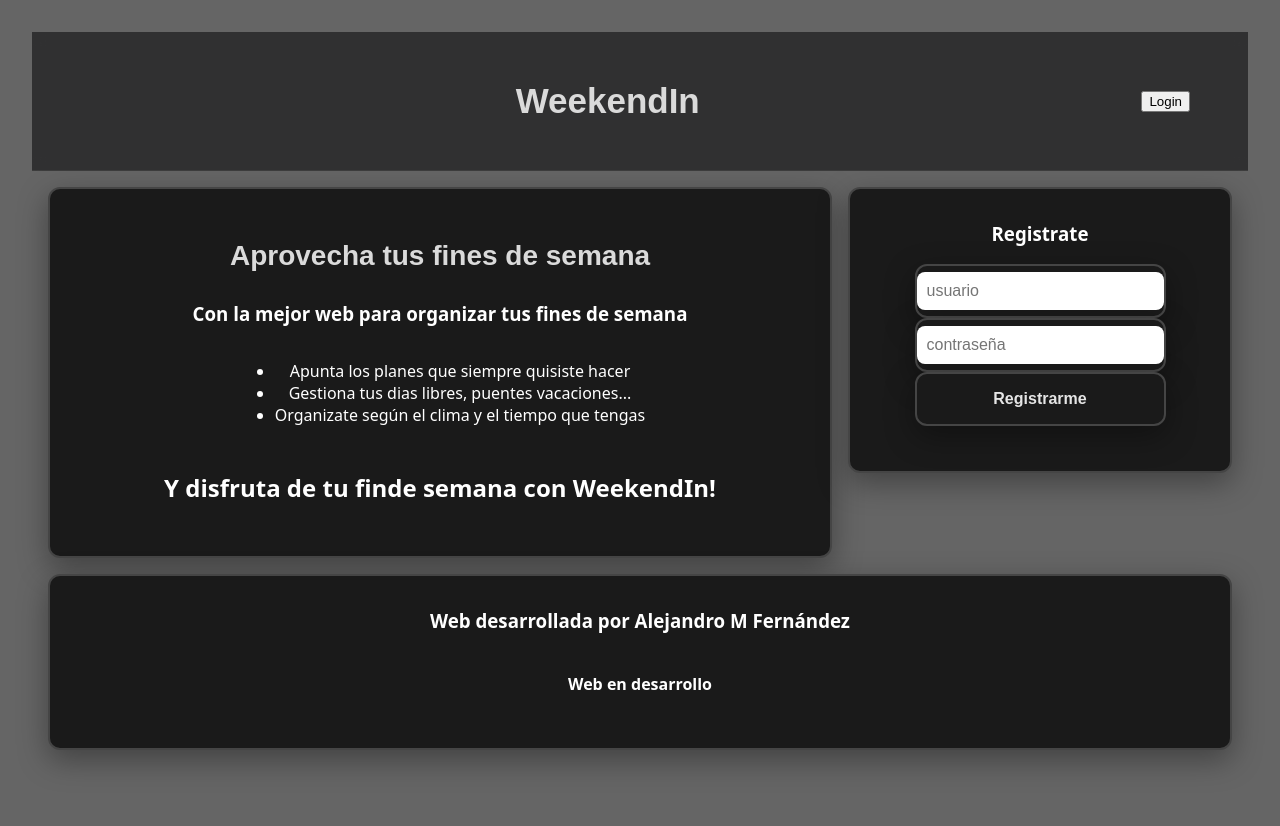
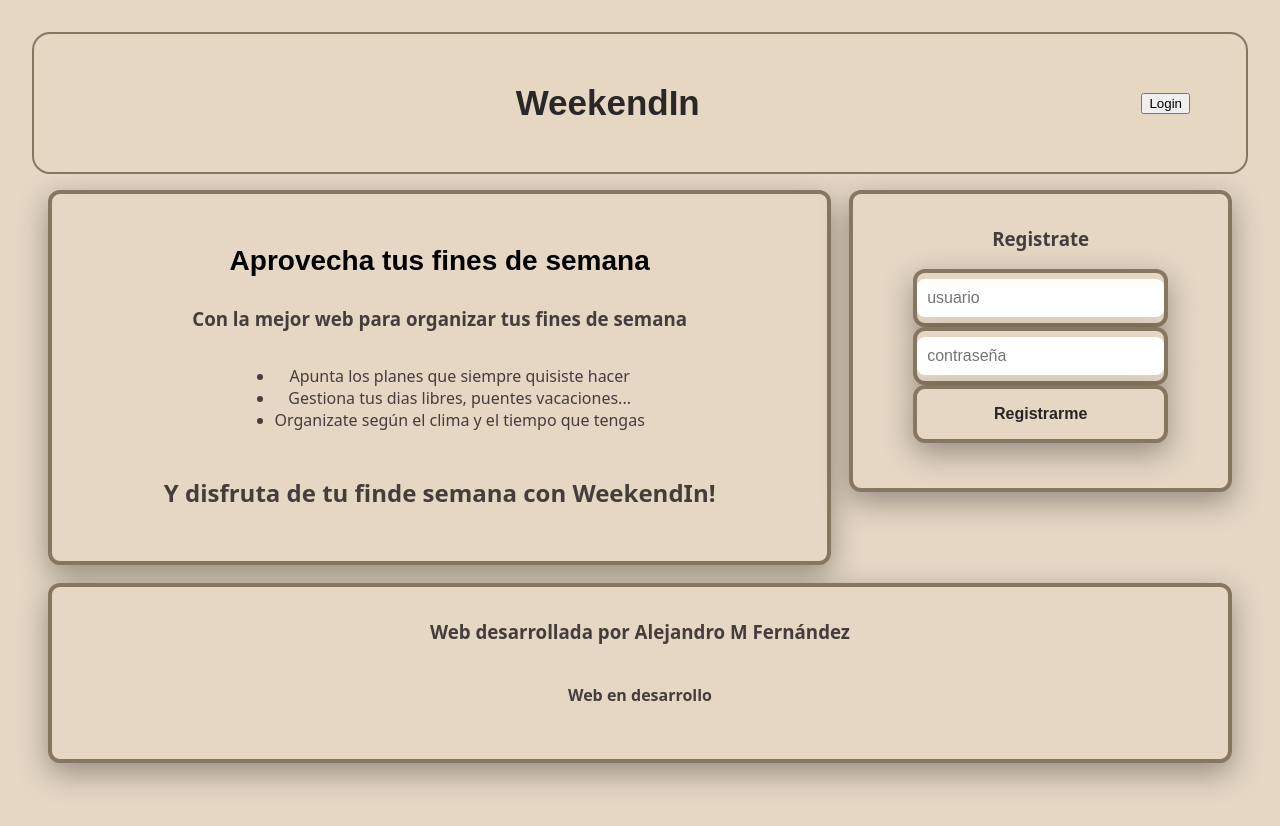
Before and after one commit to Alejandro-MFL/WeekenIn.github.io, a React (Vite) app in the folder frontend/: page / in a window 1280 px wide. Shown: the top 826 px of the page. Built offline with nearby package versions, Linux system fonts and the light colour scheme.

Commit message:
cambios esteticos

```diff
--- a/frontend/src/components/CalendarButton.jsx
+++ b/frontend/src/components/CalendarButton.jsx
@@ -15,7 +15,7 @@ export default function CalendarButton(dex) {
 
 
 return (
-    <button>
+    <button  id = "calendarButton">
       {dex.day ? (
         <div>
           <p><strong>Desayuno:</strong> {dex.day.desayuno || "—"}</p>
--- a/frontend/src/components/CalendarGrid.jsx
+++ b/frontend/src/components/CalendarGrid.jsx
@@ -40,7 +40,7 @@ export default function CalendarGrid(days, firstDay) {
   return (
 
       //  En el grid, con x columnas de yfr de ancho y con una separacion de fila-columna de gap: z
-      <div style={{ display: "grid", gridTemplateColumns: "repeat(7, 1fr)", gap: 8 }}>
+      <div className = "CalendarGrid">
         {/*genera un array vacio de tamaño length, map recorre cada celda respecto al indice i*/}
         {Array.from({ length: weeks * daysPerWeek }).map((_, i) => {
           const date = addDays(i);
--- a/frontend/src/styles/index.css
+++ b/frontend/src/styles/index.css
@@ -1,5 +1,5 @@
 :root{
-  --bg: #656565;         /* fondo general */
+  --bg: rgb(229, 215, 196);         /* fondo general */
   --panel: #1e1c1c;      /* tarjetas */
   --muted: #a3a3a3;
   --radius: 18px;
@@ -7,7 +7,7 @@
 }
 
 h1 {
-  color:rgb(218, 218, 218);
+  color:rgb(0, 0, 0);
     text-align: center;
     font-family: Arial, Helvetica, sans-serif;
     font-size: 28px;
@@ -15,7 +15,7 @@ h1 {
 
 }
 #fo {
-  color:rgb(218, 218, 218);
+  color:rgb(41, 39, 40);
     text-align: center;
     font-family: Arial, Helvetica, sans-serif;
     font-size: 35px;
@@ -43,8 +43,10 @@ body { margin: 0; background: var(--bg); color: #fff; font-family: system-ui, sa
 .site-header{
   position: sticky; top: 0; z-index: 10;
   backdrop-filter: saturate(120%) blur(6px);
-  background: rgba(14,14,16,0.6);
+  background: rgba(229, 215, 196,0.6);
   border-bottom: 1px solid rgba(255,255,255,0.06);
+  border-radius: 18px;
+  border: 2px solid rgb(135, 119, 97);
 }
 .nav{
   display:flex; align-items:center; gap:16px;
@@ -55,23 +57,25 @@ body { margin: 0; background: var(--bg); color: #fff; font-family: system-ui, sa
 /* Contenido centrado */
 .site-main{ max-width:1100px; margin: 24px auto; padding: 0 20px; }
 
+
+/*--------------------------Componentes--------------------------*/
+
 /* Utilidades tarjetas */
 .card{
   background: var(--panel);
   border-radius: var(--radius);
   box-shadow: var(--shadow);
   padding: 18px;           /* espacio interno */
-  border: 2px solid rgb(69, 69, 69);
+  border: 4px solid rgb(135, 119, 97);
   display: flex;
   flex-direction: column;   /* coloca elementos uno debajo de otro */
   align-items: center;      /* centra horizontalmente */
   justify-content: center;  /* centra verticalmente (si le das altura fija) */
   gap: 10px;                /* espacio uniforme entre elementos */
   border-radius: 12px;
-  background: #1a1a1a;
-  color: white;
+  background: rgb(229, 215, 196);
+  color: rgb(69, 60, 60);
 }
-
 .card h3{ margin: 0 0 8px; font-weight: 700; }
 .card input, .card button {
   width: 100%;
@@ -82,26 +86,55 @@ body { margin: 0; background: var(--bg); color: #fff; font-family: system-ui, sa
   outline: none;
   font-size: 1rem;
 }
-
 .card button {
   text-align: center;
   cursor: pointer;
   background: rgba(0, 0, 0, 0);
-  color: rgb(229, 229, 229);
+  color: rgb(40, 36, 36);
   font-weight: bold;
   transition: transform 0.2s;
 }
-
 .card button:hover {
   transform: scale(1.05);
 }
 .muted{ color: var(--muted); }
 
+/* CalendarButton */
+#calendarButton {
+  width: 80px;       /* ancho fijo */
+  height: 80px;       /* alto fijo */
+  padding: 10px;      /* espacio interno */
+  margin: 5px;        /* espacio entre botones */
+  font-size: 14px;    /* tamaño de letra */
+  border-radius: 20px; /* esquinas redondeadas */
+  border: 2px solid #654321; /* color de borde */
+  background-color: #f0e0c0; /* color de fondo */
+  cursor: pointer;
+  transition: 0.2s ease;
+}
+
+.CalendarButton:hover {
+  background-color: #e5d0a8;
+  transform: scale(1.05);
+}
+.CalendarGrid {
+  display: grid;
+  grid-template-columns: repeat(7, 1fr); /* 7 columnas, una por día */
+  gap: 10px;
+  justify-items: center; /* centra los botones */
+
+}
+
+
+
+
+
+
 /* Grid responsivo */
 .grid{
   display:grid;
   grid-template-columns: repeat(12, 1fr);
-  gap: 16px;
+  gap: 18px;
 }
 .col-4{ grid-column: span 4; }
 .col-6{ grid-column: span 6; }
```
